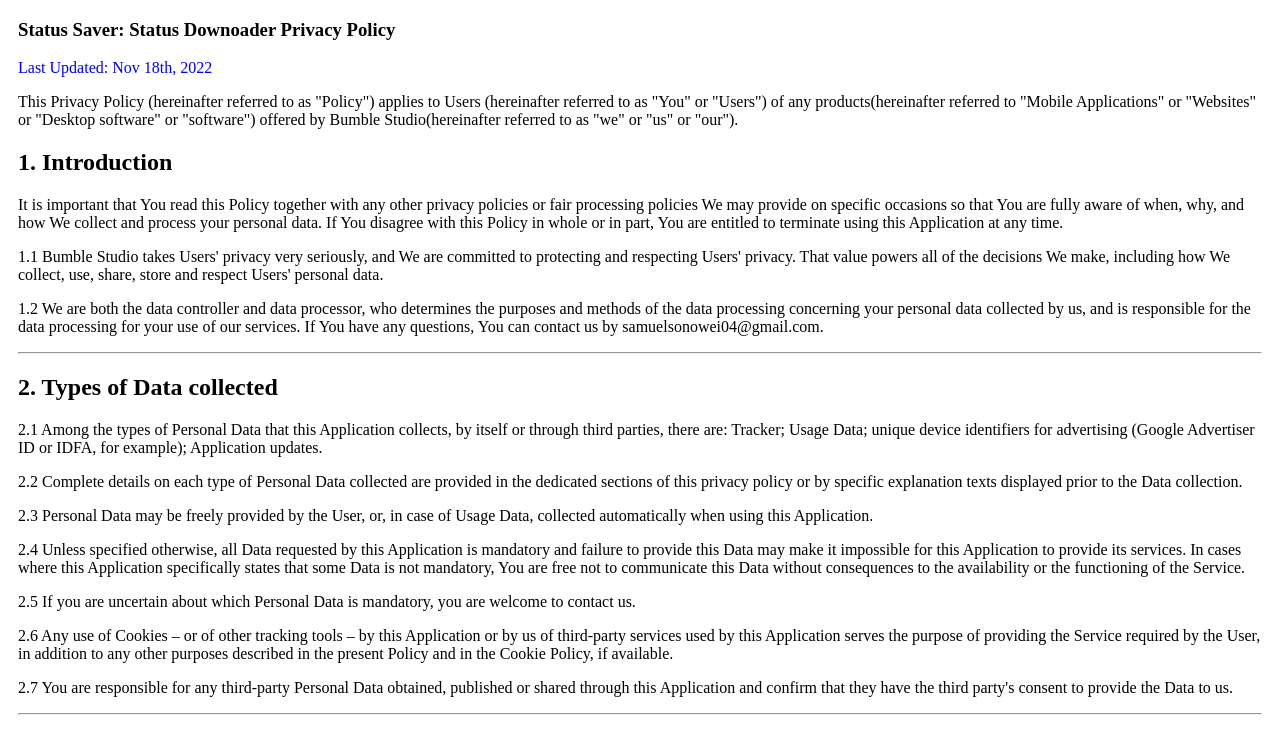
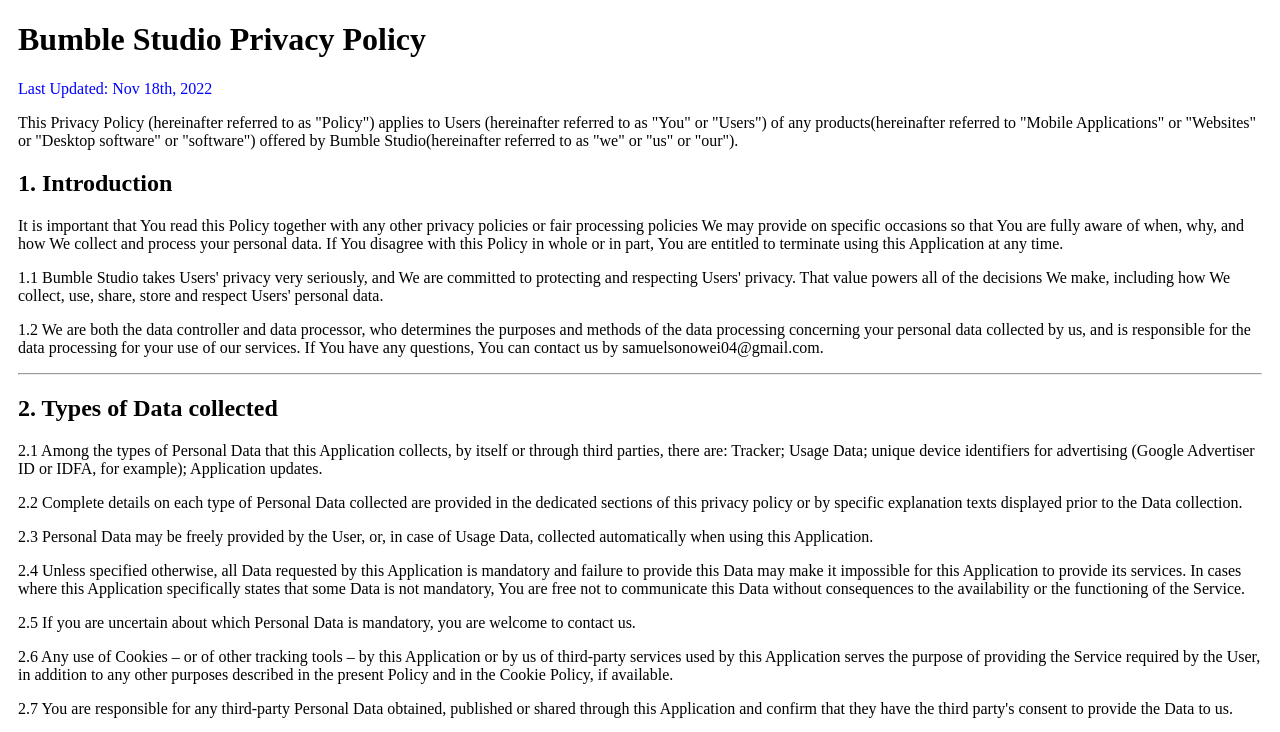
Before and after one commit to Sammyowei/bumble-studio.github.io, a plain HTML site: page index.html in a window 1280 px wide. Shown: the top 732 px of the page. Drawn offline with Linux system fonts and the light colour scheme.

Commit message:
Update index.html
updated

```diff
--- a/index.html
+++ b/index.html
@@ -11,7 +11,7 @@
 
 <body
     style="padding-left: 10px; padding-right: 10px; font-size: 8; font-family:serif; text-decoration-color: lightslategrey;align-items: center;">
-    <h3>Status Saver: Status Downoader Privacy Policy</h3>
+    <h1>Bumble Studio Privacy Policy</h1>
     <p></p>
     <p></p>
 
```
